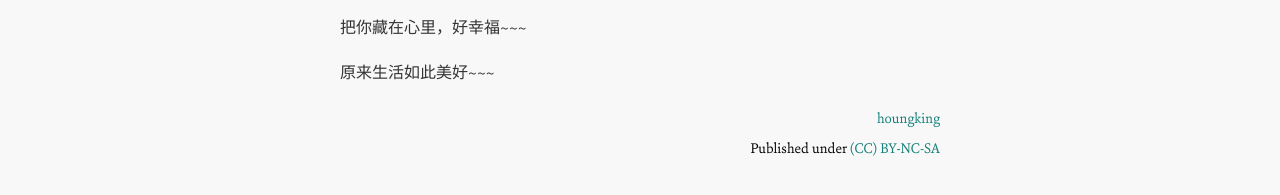
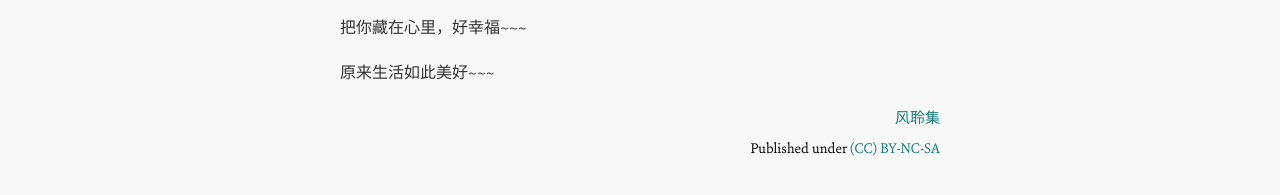
Before and after one commit to imisslovelove/cn, a Jekyll site: the page built from _posts/2011-12-16-good-four-flower.md, in a window 1280 px wide. Shown: the part 482-677 px from the top of the page. Built offline with Jekyll 4.4.1, drawn with Linux system fonts in a browser that asks for light colours; Markdown is read by kramdown in place of the engine named in the settings; comment, search, counter and statistics services are not loaded.

Commit message:
Update _config.yml

```diff
--- a/_config.yml
+++ b/_config.yml
@@ -1,6 +1,6 @@
 markdown: rdiscount
 permalink: /:year/:month/:title/
 url: https://imisslovelove.github.io/cn
-author: houngking
+author: 风聆集
 lsi: false
 pygments: true
```
